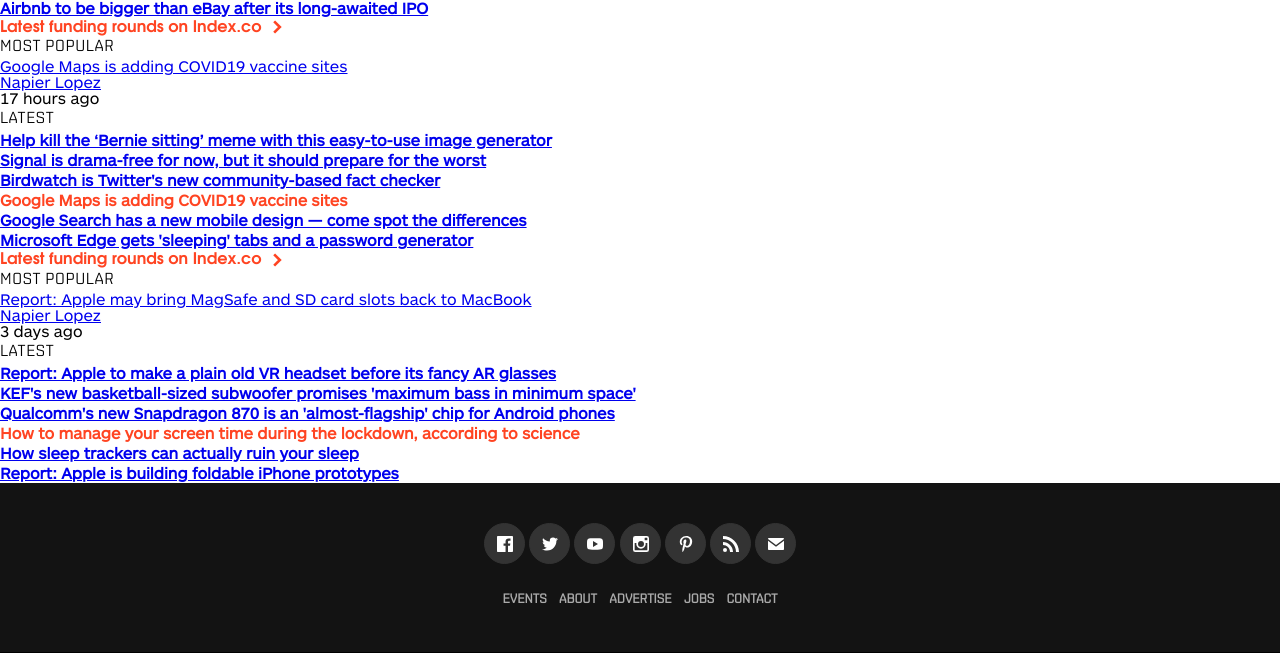
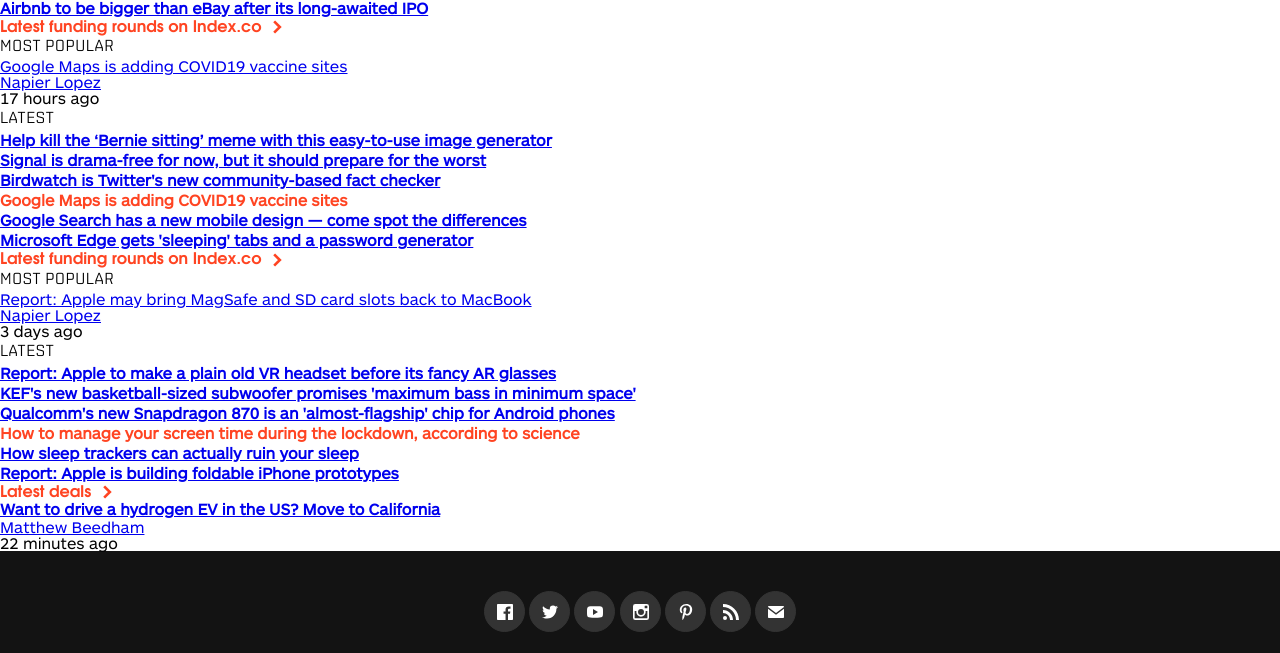
Before and after one commit to Maha-Magdy/The-Next-Web-home, a plain HTML site: page index.html in a window 1280 px wide. Shown: the part 1619-2272 px from the top of the page. Drawn offline with Linux system fonts and the light colour scheme.

Commit message:
adding new file style for milestone 2

```diff
--- a/index.html
+++ b/index.html
@@ -11,6 +11,7 @@
     <link rel="stylesheet" href="smallscreen.css">
     <link rel="stylesheet" media="screen and (min-width: 768px)" href="mediumscreen.css">
     <link rel="stylesheet" media="screen and (min-width: 1024px)" href="widescreen.css">
+    <link rel="stylesheet" href="milestone-2-style.css">
 </head>
 
 <body>
@@ -709,7 +710,33 @@
         </section>
     </section>
     <!-- Latest deals section -->
-    <section id="latest-deals"></section>
+    <section id="latest-deals">
+        <div class="general-title">
+            <h2>
+                <a class="turn-black-on-hover text-decoration-none" href="#">
+                    Latest deals
+                    <svg xmlns="http://www.w3.org/2000/svg" viewBox="0 0 16 16">
+                        <path fill="none" stroke="#F42" stroke-width="3" stroke-miterlimit="10"
+                            d="M4.75 1.5l6.5 6.5-6.5 6.5" />
+                    </svg>
+                </a>
+            </h2>
+        </div>
+        <ul>
+            <li>
+                <div>
+                    <a href="#"></a>
+                </div>
+                <h4><a href="#">Want to drive a hydrogen EV in the US? Move to California</a></h4>
+                <ul>
+                    <li><a href="#">Matthew Beedham</a></li>
+                    <li>
+                        <time>22 minutes ago</time>
+                    </li>
+                </ul>
+            </li>
+
+    </section>
     <footer>
         <nav class="footer-links">
             <ul class="footer-links-social">
```
Also changed, not shown: milestone-2-style.css (added).
